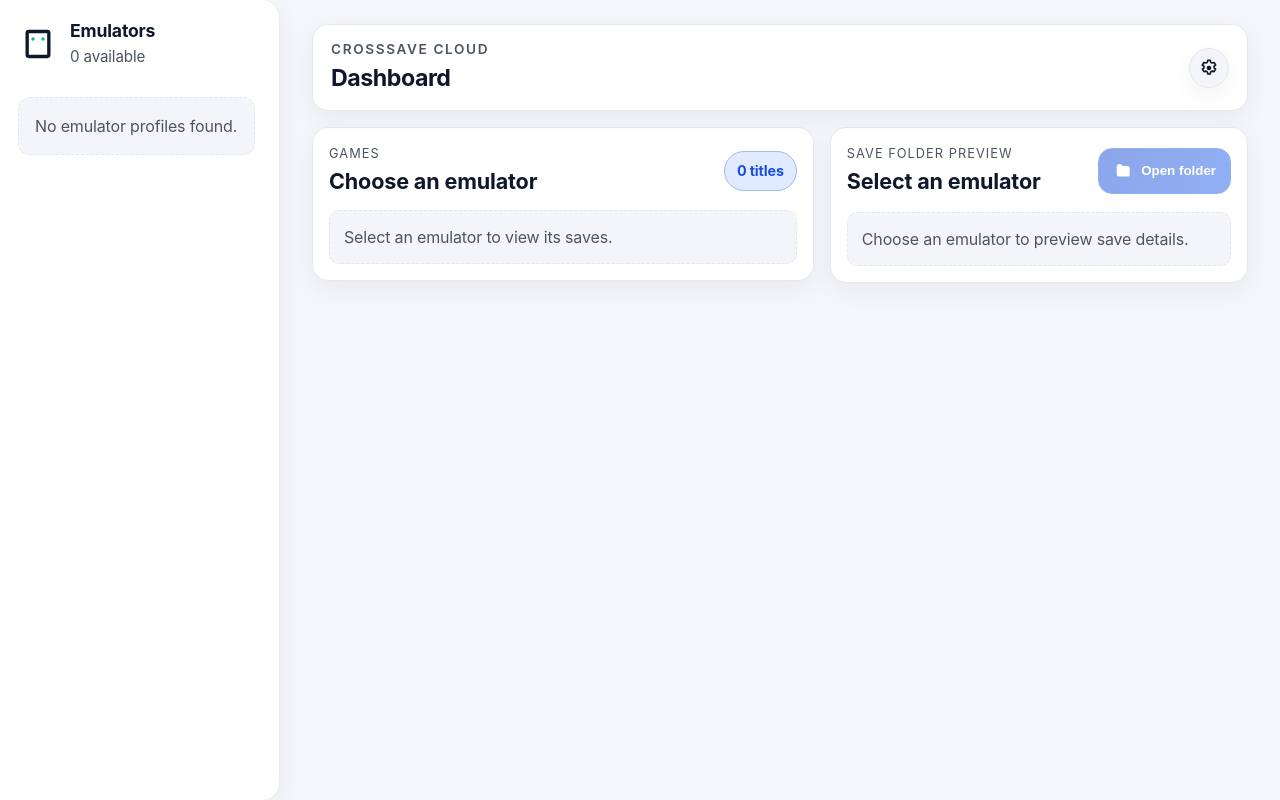
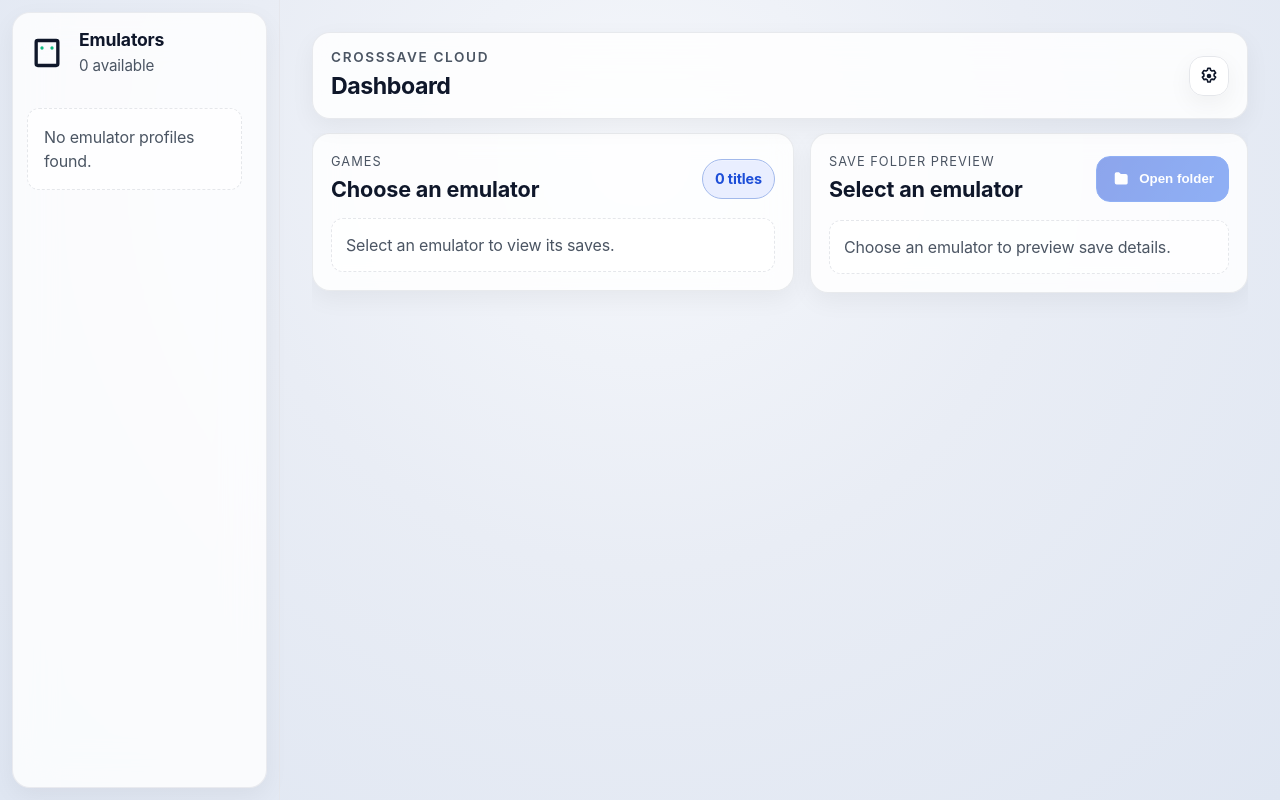
Before and after one commit to h1dr0nn/CrossSave-Cloud, a SvelteKit app in the folder app/: page / in a window 1280 px wide. Built offline with nearby package versions, Linux system fonts and the light colour scheme.

Commit message:
Refactor UI with iOS-inspired layout (#16)

```diff
--- a/app/src/components/GameList.svelte
+++ b/app/src/components/GameList.svelte
@@ -72,13 +72,14 @@
 
 <style>
   .panel {
-    background: linear-gradient(180deg, color-mix(in srgb, var(--surface) 94%, transparent), var(--surface));
-    border: 1px solid color-mix(in srgb, var(--border) 90%, transparent);
+    background: color-mix(in srgb, var(--surface) 94%, transparent);
+    border: 1px solid color-mix(in srgb, var(--border) 88%, transparent);
     border-radius: var(--radius);
-    padding: 16px;
+    padding: clamp(14px, 2vw, 18px);
     box-shadow: var(--shadow-soft);
     min-height: 0;
     color: var(--text);
+    backdrop-filter: blur(12px) saturate(1.05);
   }
 
   header {
@@ -106,11 +107,12 @@
   .badge {
     padding: 8px 12px;
     border-radius: 999px;
-    background: var(--accent-muted);
+    background: color-mix(in srgb, var(--accent-muted) 70%, var(--surface));
     color: var(--accent-strong);
     font-weight: 700;
     font-size: 0.9rem;
     border: 1px solid color-mix(in srgb, var(--accent) 35%, var(--border));
+    box-shadow: inset 0 1px 0 rgba(255, 255, 255, 0.3);
   }
 
   .empty {
@@ -124,15 +126,15 @@
 
   .grid {
     display: grid;
-    grid-template-columns: repeat(auto-fit, minmax(240px, 1fr));
+    grid-template-columns: 1fr;
     gap: 12px;
   }
 
   .card {
-    border: 1px solid var(--border);
-    border-radius: var(--radius);
-    padding: 14px;
-    background: linear-gradient(180deg, color-mix(in srgb, var(--surface-muted) 88%, transparent), var(--surface));
+    border: 1px solid color-mix(in srgb, var(--border) 80%, transparent);
+    border-radius: 16px;
+    padding: 14px 16px;
+    background: linear-gradient(180deg, color-mix(in srgb, var(--surface-muted) 92%, transparent), var(--surface));
     display: grid;
     grid-template-columns: auto 1fr auto;
     align-items: center;
@@ -141,22 +143,24 @@
     cursor: pointer;
     transition: transform 0.18s ease, box-shadow 0.18s ease, border-color 0.18s ease, background 0.2s ease;
     color: var(--text);
+    box-shadow: 0 8px 18px color-mix(in srgb, var(--shadow) 30%, transparent);
   }
 
   .card:hover {
     transform: translateY(-2px);
     border-color: var(--accent);
-    box-shadow: 0 12px 22px color-mix(in srgb, var(--accent-strong) 24%, transparent);
+    box-shadow: 0 16px 30px color-mix(in srgb, var(--accent-strong) 22%, transparent);
   }
 
   .icon {
     width: 52px;
     height: 52px;
-    border-radius: 14px;
+    border-radius: 16px;
     display: grid;
     place-items: center;
     background: var(--card-contrast);
     color: var(--text);
+    box-shadow: inset 0 1px 0 rgba(255, 255, 255, 0.15);
   }
 
   .icon[data-variant="spark"] {
@@ -194,9 +198,15 @@
     stroke-width: 1.6;
   }
 
-  @media (max-width: 720px) {
+  @media (min-width: 680px) {
     .grid {
-      grid-template-columns: 1fr;
+      grid-template-columns: repeat(2, minmax(0, 1fr));
+    }
+  }
+
+  @media (min-width: 1180px) {
+    .grid {
+      grid-template-columns: repeat(3, minmax(0, 1fr));
     }
   }
 </style>
--- a/app/src/components/MainLayout.svelte
+++ b/app/src/components/MainLayout.svelte
@@ -98,7 +98,7 @@ onMount(async () => {
   />
 
   <div class="content">
-    <div class="content-inner">
+    <div class="content-surface">
       <header class="app-header">
         <div class="leading">
           {#if isMobile}
@@ -147,33 +147,31 @@ onMount(async () => {
     background: var(--bg);
     color: var(--text);
     align-items: stretch;
+    overflow: hidden;
   }
 
   .content {
     min-width: 0;
     width: 100%;
-    display: flex;
-    justify-content: center;
-    min-height: 100vh;
-    height: auto;
-    overflow: visible;
+    height: 100vh;
+    display: grid;
+    place-items: stretch;
     position: relative;
+    overflow: hidden;
   }
 
-  .content-inner {
-    flex: 1;
-    max-width: 1320px;
-    padding: 24px clamp(16px, 3vw, 32px) 28px;
-    display: grid;
-    grid-template-rows: auto 1fr;
-    gap: 16px;
-    min-height: 100%;
+  .content-surface {
+    display: flex;
+    flex-direction: column;
+    max-width: 1360px;
+    margin: 0 auto;
+    width: 100%;
+    height: 100vh;
+    padding: clamp(16px, 2.5vw, 32px);
+    gap: 14px;
   }
 
   .app-header {
-    position: sticky;
-    top: 0;
-    z-index: 10;
     display: flex;
     align-items: center;
     justify-content: space-between;
@@ -183,7 +181,10 @@ onMount(async () => {
     background: color-mix(in srgb, var(--surface) 92%, transparent);
     border: 1px solid color-mix(in srgb, var(--border) 90%, transparent);
     box-shadow: var(--shadow-soft);
-    backdrop-filter: blur(14px);
+    backdrop-filter: blur(16px);
+    position: sticky;
+    top: 0;
+    z-index: 12;
   }
 
   .leading {
@@ -218,7 +219,7 @@ onMount(async () => {
   .icon-button {
     width: 40px;
     height: 40px;
-    border-radius: 50%;
+    border-radius: 14px;
     border: 1px solid var(--border);
     background: var(--surface);
     display: grid;
@@ -231,6 +232,7 @@ onMount(async () => {
 
   .icon-button.primary {
     background: var(--surface-muted);
+    backdrop-filter: blur(10px);
   }
 
   .icon-button:hover {
@@ -246,8 +248,20 @@ onMount(async () => {
 
   .content-body {
     min-height: 0;
-    overflow: visible;
+    flex: 1;
+    overflow: auto;
     padding-bottom: 6px;
+    scrollbar-width: thin;
+    scroll-behavior: smooth;
+  }
+
+  .content-body::-webkit-scrollbar {
+    width: 6px;
+  }
+
+  .content-body::-webkit-scrollbar-thumb {
+    background: color-mix(in srgb, var(--accent) 35%, transparent);
+    border-radius: 12px;
   }
 
   .content-grid {
@@ -258,9 +272,9 @@ onMount(async () => {
     min-height: 0;
   }
 
-  @media (min-width: 860px) {
+  @media (min-width: 780px) {
     .content-grid {
-      grid-template-columns: minmax(360px, 1.2fr) minmax(320px, 1fr);
+      grid-template-columns: minmax(360px, 1.1fr) minmax(320px, 1fr);
     }
   }
 
@@ -269,23 +283,13 @@ onMount(async () => {
       grid-template-columns: 1fr;
     }
 
-    .content-inner {
-      padding: 16px 14px 20px;
-      gap: 12px;
-    }
-
     .content {
       height: auto;
       min-height: 100vh;
-      overflow: visible;
     }
 
-    .content-body {
-      overflow: visible;
-    }
-
-    .app-header {
-      position: static;
+    .content-surface {
+      height: auto;
     }
   }
 </style>
--- a/app/src/components/ProfilePreview.svelte
+++ b/app/src/components/ProfilePreview.svelte
@@ -49,19 +49,20 @@
         </div>
       </div>
       <div class="field">
-        <p class="label">Glob patterns</p>
-        <div class="value">
+        <p class="label">Pattern</p>
+        <div class="value chips">
           {#each profile.file_patterns as pattern}
             <code>{pattern}</code>
           {/each}
         </div>
       </div>
+      <div class="preview">
+        <div class="preview-head">
+          <div>
+            <p class="eyebrow">Matched files</p>
+            <strong>{matchedCount} detected</strong>
           </div>
-
-    <div class="preview">
-      <div>
-        <p class="eyebrow">Preview</p>
-        <strong>{matchedCount} matched files</strong>
+          <span class="pill">Live preview</span>
         </div>
         <ul>
           {#each profile.file_patterns as pattern}
@@ -69,21 +70,23 @@
           {/each}
         </ul>
       </div>
+    </div>
   {/if}
 </section>
 
 <style>
   .panel {
-    background: linear-gradient(180deg, color-mix(in srgb, var(--surface) 94%, transparent), var(--surface));
-    border: 1px solid color-mix(in srgb, var(--border) 90%, transparent);
+    background: color-mix(in srgb, var(--surface) 94%, transparent);
+    border: 1px solid color-mix(in srgb, var(--border) 88%, transparent);
     border-radius: var(--radius);
-    padding: 16px;
+    padding: clamp(14px, 2vw, 18px);
     box-shadow: var(--shadow-soft);
     display: flex;
     flex-direction: column;
     gap: 14px;
     min-height: 0;
     color: var(--text);
+    backdrop-filter: blur(12px) saturate(1.05);
   }
 
   header {
@@ -91,6 +94,7 @@
     align-items: center;
     justify-content: space-between;
     gap: 12px;
+    flex-wrap: wrap;
   }
 
   h2 {
@@ -119,6 +123,7 @@
     font-weight: 700;
     cursor: pointer;
     transition: transform 0.15s ease, box-shadow 0.2s ease, opacity 0.2s ease;
+    box-shadow: 0 12px 24px color-mix(in srgb, var(--accent-strong) 28%, transparent);
   }
 
   .open:disabled {
@@ -140,7 +145,7 @@
   .fields {
     display: flex;
     flex-direction: column;
-    gap: 10px;
+    gap: 12px;
   }
 
   .field {
@@ -160,7 +165,7 @@
     border: 1px solid var(--border);
     border-radius: var(--radius-sm);
     padding: 12px;
-    background: var(--surface-muted);
+    background: color-mix(in srgb, var(--surface-muted) 90%, transparent);
     white-space: pre-wrap;
     color: var(--text);
     min-height: 56px;
@@ -169,22 +174,36 @@
     gap: 8px;
   }
 
+  .value.chips {
+    gap: 10px;
+  }
+
   code {
-    background: var(--card-contrast);
-    color: var(--accent-muted);
+    background: color-mix(in srgb, var(--card-contrast) 88%, transparent);
+    color: var(--accent-strong);
     padding: 6px 10px;
     border-radius: var(--radius-sm);
     font-size: 0.88rem;
+    box-shadow: inset 0 1px 0 rgba(255, 255, 255, 0.15);
   }
 
   .preview {
-    border: 1px solid var(--border);
+    border: 1px solid color-mix(in srgb, var(--border) 85%, transparent);
     border-radius: var(--radius-sm);
     padding: 12px;
     display: grid;
     grid-template-columns: 1fr;
-    gap: 8px;
-    background: var(--surface-muted);
+    gap: 10px;
+    background: linear-gradient(180deg, color-mix(in srgb, var(--surface-muted) 90%, transparent), var(--surface));
+    box-shadow: inset 0 1px 0 rgba(255, 255, 255, 0.05);
+  }
+
+  .preview-head {
+    display: flex;
+    align-items: center;
+    justify-content: space-between;
+    gap: 12px;
+    flex-wrap: wrap;
   }
 
   .preview strong {
@@ -197,6 +216,16 @@
     padding-left: 18px;
     display: grid;
     gap: 6px;
+  }
+
+  .pill {
+    padding: 6px 10px;
+    border-radius: 999px;
+    border: 1px solid color-mix(in srgb, var(--accent) 40%, var(--border));
+    background: color-mix(in srgb, var(--accent-muted) 70%, var(--surface));
+    color: var(--accent-strong);
+    font-weight: 700;
+    font-size: 0.85rem;
   }
 
   .preview li {
--- a/app/src/components/Sidebar.svelte
+++ b/app/src/components/Sidebar.svelte
@@ -27,6 +27,7 @@
 {/if}
 
 <aside class:selected={!isMobile || open} class:drawer={isMobile} aria-label="Emulator list">
+  <div class="sidebar-surface">
     <div class="sidebar-header">
       <div class="title">
         <svg viewBox="0 0 24 24" aria-hidden="true">
@@ -51,7 +52,10 @@
       {/if}
     </div>
 
+    <div class="list-shell">
       <EmulatorList emulators={emulators} selectedId={selectedId} on:select={(event) => select(event.detail)} />
+    </div>
+  </div>
 </aside>
 
 <style>
@@ -63,43 +67,43 @@
     width: clamp(220px, 22vw, 280px);
     min-width: clamp(220px, 22vw, 280px);
     max-width: 320px;
-    background: color-mix(in srgb, var(--surface) 95%, transparent);
-    backdrop-filter: blur(12px);
+    padding: 12px;
+    background: transparent;
     border-right: 1px solid color-mix(in srgb, var(--border) 80%, transparent);
-    box-shadow: var(--shadow-soft);
-    border-radius: 0 18px 18px 0;
-    padding: 18px;
+    z-index: 2;
+    overflow: visible;
+  }
+
+  .sidebar-surface {
+    height: 100%;
     display: flex;
     flex-direction: column;
-    gap: 16px;
-    overflow-y: auto;
-    overflow-x: hidden;
-    -ms-overflow-style: none;
-    transition: transform 0.25s ease, opacity 0.25s ease;
-    z-index: 2;
-  }
-
-  aside::-webkit-scrollbar {
-    display: none;
-  }
-
-  aside {
-    scrollbar-width: none;
+    gap: 14px;
+    padding: 14px;
+    background: color-mix(in srgb, var(--surface) 90%, transparent);
+    border-radius: 18px;
+    backdrop-filter: blur(20px) saturate(1.1);
+    border: 1px solid color-mix(in srgb, var(--border) 80%, transparent);
+    box-shadow: var(--shadow-soft);
+    overflow: hidden;
   }
 
   aside.drawer {
     position: fixed;
     inset: 0 auto 0 0;
     height: 100vh;
-    transform: translateX(-105%);
     max-width: 320px;
     width: min(82vw, 320px);
     border-right: 1px solid var(--border);
-    border-bottom: none;
     box-shadow: 0 16px 32px var(--shadow);
-    z-index: 40;
     background: var(--surface);
-    border-radius: 0;
+    border-radius: 0 18px 18px 0;
+    transform: translateX(-105%);
+    transition: transform 0.25s ease, opacity 0.25s ease;
+  }
+
+  aside.drawer .sidebar-surface {
+    border-radius: 0 18px 18px 0;
   }
 
   aside.drawer.selected {
@@ -112,6 +116,7 @@
     inset: 0;
     background: var(--overlay);
     z-index: 30;
+    backdrop-filter: blur(4px);
   }
 
   .sidebar-header {
@@ -119,6 +124,7 @@
     align-items: center;
     justify-content: space-between;
     gap: clamp(8px, 1vw, 12px);
+    padding-bottom: 4px;
   }
 
   .title {
@@ -147,16 +153,39 @@
   }
 
   .close {
-    background: var(--surface-muted);
+    background: color-mix(in srgb, var(--surface-muted) 90%, transparent);
     border: 1px solid var(--border);
-    border-radius: var(--radius-sm);
+    border-radius: 12px;
     padding: clamp(6px, 1vw, 8px);
     cursor: pointer;
     color: var(--text);
+    box-shadow: var(--shadow-soft);
   }
 
   .close svg {
     width: clamp(18px, 4vw, 22px);
     height: clamp(18px, 4vw, 22px);
   }
+
+  .list-shell {
+    flex: 1;
+    min-height: 0;
+    overflow: auto;
+    padding-right: 4px;
+    scrollbar-width: none;
+  }
+
+  .list-shell::-webkit-scrollbar {
+    display: none;
+  }
+
+  @media (max-width: 760px) {
+    aside {
+      width: 100%;
+      max-width: none;
+      min-width: 0;
+      padding: 0;
+      border-right: none;
+    }
+  }
 </style>
--- a/app/src/routes/settings/+page.svelte
+++ b/app/src/routes/settings/+page.svelte
@@ -41,30 +41,30 @@ function goBack() {
       <svg viewBox="0 0 24 24" aria-hidden="true">
         <path d="M14.5 6 8.5 12l6 6" fill="none" stroke="currentColor" stroke-width="1.8" stroke-linecap="round" />
       </svg>
-      <span>Back</span>
     </button>
     <h1>Settings</h1>
+    <span class="spacer" aria-hidden="true"></span>
   </header>
 
   <div class="panel">
-    <div>
-      <p class="label">Appearance</p>
-      <p class="helper">Pick a light or dark look, or follow your operating system.</p>
+    <div class="section-header">
+      <p class="label">Theme</p>
+      <span class="hint">Applies instantly</span>
     </div>
-    <div class="actions">
-      <button class="pill" class:active={$themePreference === "light"} on:click={setLight} aria-pressed={$themePreference === "light"}>
-        <span>Light</span>
+    <div class="segmented" role="group" aria-label="Theme selector">
+      <button class:active={$themePreference === "light"} aria-pressed={$themePreference === "light"} on:click={setLight}>
+        Light
       </button>
-      <button class="pill" class:active={$themePreference === "dark"} on:click={setDark} aria-pressed={$themePreference === "dark"}>
-        <span>Dark</span>
+      <button class:active={$themePreference === "dark"} aria-pressed={$themePreference === "dark"} on:click={setDark}>
+        Dark
       </button>
-      <button class="pill" class:active={$themePreference === "system"} on:click={useSystem} aria-pressed={$themePreference === "system"}>
+      <button class:active={$themePreference === "system"} aria-pressed={$themePreference === "system"} on:click={useSystem}>
         System
       </button>
     </div>
-    <div class="hint">
+    <div class="status">
       <span class="dot" aria-hidden="true"></span>
-      <p>Current theme: {$activeTheme}</p>
+      <p>Current theme: {$activeTheme}{hasManualPreference ? " (manual)" : " (system)"}</p>
     </div>
   </div>
 </section>
@@ -81,26 +81,30 @@ function goBack() {
   }
 
   .settings-bar {
-    display: flex;
+    position: sticky;
+    top: 0;
+    z-index: 8;
+    display: grid;
+    grid-template-columns: auto 1fr auto;
     align-items: center;
-    justify-content: space-between;
     gap: 10px;
-    padding: 14px 16px;
+    padding: 12px 14px;
     border-radius: 18px;
     background: color-mix(in srgb, var(--surface) 94%, transparent);
     border: 1px solid color-mix(in srgb, var(--border) 90%, transparent);
-    box-shadow: 0 12px 28px color-mix(in srgb, var(--shadow) 35%, transparent);
-    backdrop-filter: blur(16px);
-    width: 100%;
+    box-shadow: var(--shadow-soft);
+    backdrop-filter: blur(14px);
   }
 
   .icon-button {
     display: inline-flex;
     align-items: center;
+    justify-content: center;
     gap: 6px;
-    height: 32px;
-    padding: 0 12px;
-    border-radius: 10px;
+    height: 36px;
+    width: 36px;
+    padding: 0;
+    border-radius: 12px;
     border: 1px solid color-mix(in srgb, var(--border) 90%, transparent);
     background: linear-gradient(120deg, color-mix(in srgb, var(--surface) 94%, transparent), var(--surface));
     cursor: pointer;
@@ -121,15 +125,18 @@ function goBack() {
   }
 
   h1 {
-    flex: 1;
-    text-align: right;
-    margin: 0 0 0 auto;
+    text-align: center;
+    margin: 0;
     font-size: clamp(1.3rem, 0.7vw + 1.15rem, 1.7rem);
     letter-spacing: -0.01em;
     white-space: nowrap;
-    min-width: 0;
     overflow: hidden;
     text-overflow: ellipsis;
+  }
+
+  .spacer {
+    width: 36px;
+    height: 36px;
   }
 
   .panel {
@@ -141,47 +148,57 @@ function goBack() {
     display: grid;
     gap: 14px;
     align-content: start;
+    backdrop-filter: blur(12px);
+  }
+
+  .section-header {
+    display: flex;
+    align-items: center;
+    justify-content: space-between;
+    gap: 10px;
+    flex-wrap: wrap;
   }
 
   .label {
-    margin: 0 0 4px;
+    margin: 0;
     font-weight: 700;
   }
 
-  .helper {
-    margin: 0;
+  .hint {
     color: var(--muted);
+    font-size: 0.95rem;
   }
 
-  .actions {
-    display: flex;
-    flex-wrap: wrap;
-    gap: 10px;
+  .segmented {
+    display: grid;
+    grid-template-columns: repeat(3, minmax(0, 1fr));
+    border-radius: 14px;
+    padding: 4px;
+    background: color-mix(in srgb, var(--surface-muted) 85%, transparent);
+    border: 1px solid color-mix(in srgb, var(--border) 85%, transparent);
+    gap: 6px;
   }
 
-  .pill {
-    padding: 10px 14px;
-    border-radius: 999px;
-    border: 1px solid var(--border);
-    background: var(--surface-muted);
+  .segmented button {
+    border: none;
+    border-radius: 12px;
+    padding: 10px;
+    background: transparent;
     color: var(--text);
+    font-weight: 700;
     cursor: pointer;
-    font-weight: 700;
-    transition: border-color 0.2s ease, transform 0.15s ease, box-shadow 0.2s ease;
+    transition: background 0.2s ease, box-shadow 0.2s ease, transform 0.1s ease;
   }
 
-  .pill[aria-pressed="true"],
-  .pill.active {
-    border-color: var(--accent);
-    box-shadow: 0 10px 18px color-mix(in srgb, var(--accent-strong) 20%, transparent);
+  .segmented button.active,
+  .segmented button[aria-pressed="true"] {
+    background: linear-gradient(135deg, color-mix(in srgb, var(--accent-muted) 80%, var(--surface)), var(--surface));
+    box-shadow: 0 10px 18px color-mix(in srgb, var(--accent-strong) 18%, transparent);
     transform: translateY(-1px);
+    border: 1px solid color-mix(in srgb, var(--accent) 40%, var(--border));
   }
 
-  .pill:hover {
-    border-color: var(--accent);
-  }
-
-  .hint {
+  .status {
     display: flex;
     align-items: center;
     gap: 10px;
@@ -194,6 +211,7 @@ function goBack() {
     border-radius: 50%;
     background: var(--accent);
     display: inline-block;
+    box-shadow: 0 0 0 4px color-mix(in srgb, var(--accent-muted) 40%, transparent);
   }
 
   @media (max-width: 640px) {
@@ -201,13 +219,8 @@ function goBack() {
       font-size: 1.3rem;
     }
 
-    .actions {
-      width: 100%;
-    }
-
-    .pill {
-      flex: 1;
-      text-align: center;
+    .segmented {
+      grid-template-columns: 1fr;
     }
   }
 </style>
--- a/app/src/styles/global.css
+++ b/app/src/styles/global.css
@@ -7,20 +7,22 @@ body {
   transition: background-color 0.2s ease, color 0.2s ease;
   line-height: 1.5;
   letter-spacing: -0.01em;
+  -webkit-font-smoothing: antialiased;
+  overflow-x: hidden;
 }
 
 :root {
-  --radius-sm: 10px;
-  --radius: 16px;
-  --radius-lg: 22px;
+  --radius-sm: 12px;
+  --radius: 18px;
+  --radius-lg: 24px;
   --shadow-soft: 0 8px 24px rgba(0, 0, 0, 0.05);
-  --shadow-strong: 0 16px 36px rgba(0, 0, 0, 0.08);
+  --shadow-strong: 0 18px 42px rgba(0, 0, 0, 0.12);
 }
 
 body[data-theme="light"] {
-  --bg: #f4f6fb;
-  --surface: #ffffff;
-  --surface-muted: #f3f5fa;
+  --bg: radial-gradient(circle at 50% 20%, #f5f7fb 0%, #e9edf5 45%, #dfe6f2 100%);
+  --surface: rgba(255, 255, 255, 0.9);
+  --surface-muted: rgba(255, 255, 255, 0.7);
   --text: #0f172a;
   --muted: #4b5563;
   --border: #e5e7eb;
@@ -28,15 +30,15 @@ body[data-theme="light"] {
   --overlay: rgba(15, 23, 42, 0.35);
   --accent: #2563eb;
   --accent-strong: #1d4ed8;
-  --accent-muted: #e0ebff;
+  --accent-muted: #e0e7ff;
   --card-contrast: #0f172a;
   --input: #edf2f7;
 }
 
 body[data-theme="dark"] {
   --bg: radial-gradient(circle at 18% 22%, #0f172a, #0a1123 48%, #060c19 80%);
-  --surface: #0f1629;
-  --surface-muted: #111b31;
+  --surface: rgba(15, 22, 41, 0.92);
+  --surface-muted: rgba(17, 27, 49, 0.7);
   --text: #e2e8f0;
   --muted: #94a3b8;
   --border: #1f2737;
@@ -57,3 +59,8 @@ a {
 *, *::before, *::after {
   box-sizing: border-box;
 }
+
+:focus-visible {
+  outline: 2px solid var(--accent);
+  outline-offset: 2px;
+}
```
Lines whose indentation alone changed are shown as unchanged.
